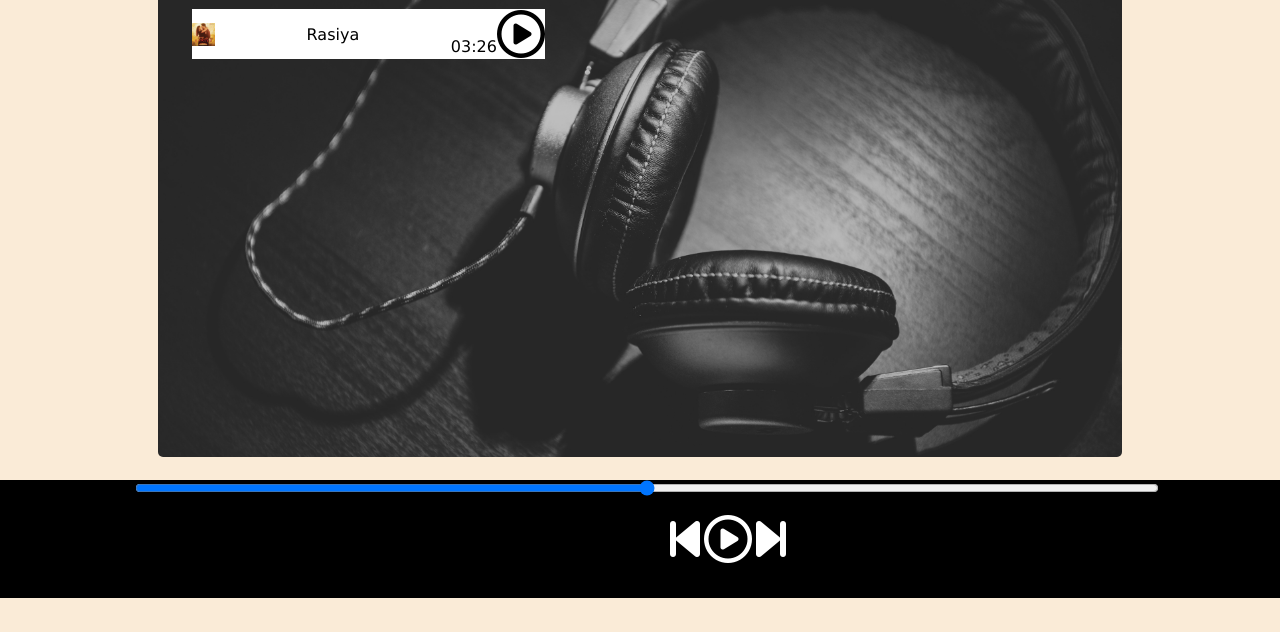
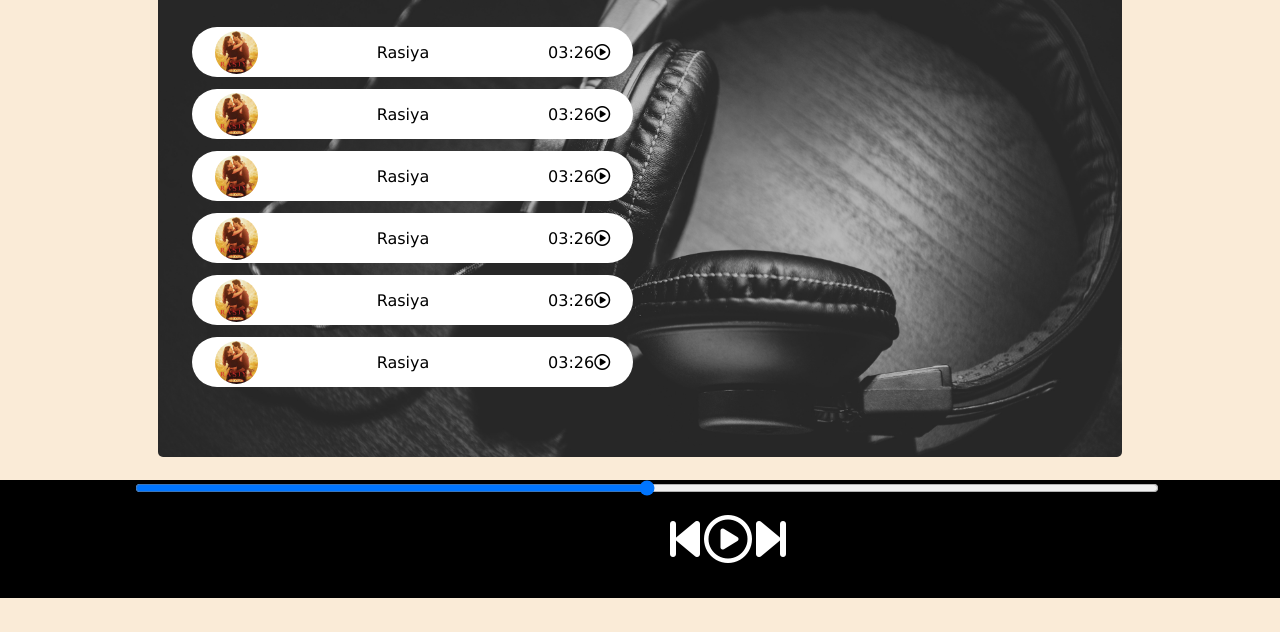
Before and after one commit to geekyish/Spotify-clone, a plain HTML site: page index.html in a window 1280 px wide. Shown: the part 168-800 px from the top of the page. Drawn offline with Linux system fonts and the light colour scheme; a web font is replaced by a local one.

Commit message:
added songs

```diff
--- a/index.html
+++ b/index.html
@@ -21,12 +21,38 @@
 
         <div class="songlist">
             <h1>Best of Bollywood songs</h1>
-            <div>
+            <div class="songItemContainer">
                 <div class="songItem">
                     <img src="cover1.jpg" alt="1">
                     <span>Rasiya</span>
-                    <span class="songlistplay"><span>03:26</span><i class="fa-regular fa-3x fa-circle-play"></i></span>
+                    <span class="songlistplay"><span class="timestamp">03:26<i class="fa-regular fa-circle-play"></i></span></span>
                 </div>
+                <div class="songItem">
+                    <img src="cover1.jpg" alt="1">
+                    <span>Rasiya</span>
+                    <span class="songlistplay"><span class="timestamp">03:26<i class="fa-regular fa-circle-play"></i></span></span>
+                </div>
+                <div class="songItem">
+                    <img src="cover1.jpg" alt="1">
+                    <span>Rasiya</span>
+                    <span class="songlistplay"><span class="timestamp">03:26<i class="fa-regular fa-circle-play"></i></span></span>
+                </div>
+                <div class="songItem">
+                    <img src="cover1.jpg" alt="1">
+                    <span>Rasiya</span>
+                    <span class="songlistplay"><span class="timestamp">03:26<i class="fa-regular fa-circle-play"></i></span></span>
+                </div>
+                <div class="songItem">
+                    <img src="cover1.jpg" alt="1">
+                    <span>Rasiya</span>
+                    <span class="songlistplay"><span class="timestamp">03:26<i class="fa-regular fa-circle-play"></i></span></span>
+                </div>
+                <div class="songItem">
+                    <img src="cover1.jpg" alt="1">
+                    <span>Rasiya</span>
+                    <span class="songlistplay"><span class="timestamp">03:26<i class="fa-regular fa-circle-play"></i></span></span>
+                </div>
+
             </div>
         </div>
         <div class="songBanner"></div>
--- a/style.css
+++ b/style.css
@@ -81,17 +81,33 @@ nav ul li{
     margin:0px 135px
 }
 
+.songItemContainer{
+    margin-top: 30px;
+}
+
 .songItem{
     height: 50px;
     display: flex;
     background-color: white;
     color: black;
-    width:80%;
+
     margin: 12px 0;
     justify-content: space-between;
     align-items: center;
+    border-radius: 34px;
 }
 
 .songItem img{
-    width: 23px;
+    width: 43px;
+    margin: 0 23px;
+    border-radius: 34px;
 }
+
+.timestamp{
+    margin: 0 23px;
+
+}
+
+.timestamp i{
+    cursor: pointer;
+}
```
